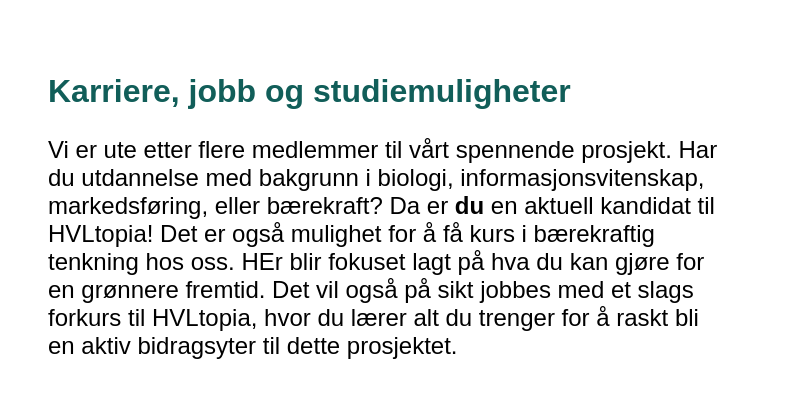
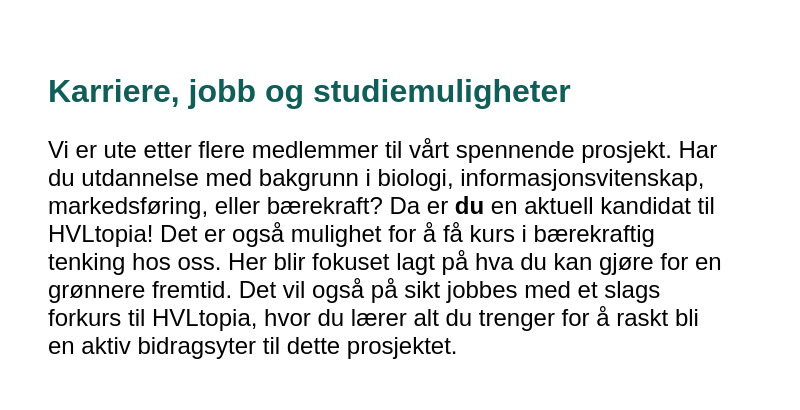
Before and after one commit to TrueBenja/HVLtopia, a plain HTML site: page index.html in a window 1280 px wide. Shown: the part 802-1212 px from the top of the page, 0-800 px from the left. Drawn offline with Linux system fonts and the light colour scheme; grey boxes are pictures that could not be loaded.

Commit message:
Rettskriving

```diff
--- a/index.html
+++ b/index.html
@@ -47,7 +47,7 @@
                     <h1 class="title">Karriere, jobb og studiemuligheter</h1>
                     <p class="text-beskrivelse">
                         Vi er ute etter flere medlemmer til vårt spennende prosjekt. Har du utdannelse med bakgrunn i biologi, informasjonsvitenskap, markedsføring, eller bærekraft? Da er <strong>du</strong> en aktuell kandidat til HVLtopia!
-                        Det er også mulighet for å få kurs i bærekraftig tenkning hos oss. HEr blir fokuset lagt på hva du kan gjøre for en grønnere fremtid. Det vil også på sikt jobbes med et slags forkurs til HVLtopia, hvor du lærer alt du trenger for å raskt bli en aktiv bidragsyter til dette prosjektet.
+                        Det er også mulighet for å få kurs i bærekraftig tenking hos oss. Her blir fokuset lagt på hva du kan gjøre for en grønnere fremtid. Det vil også på sikt jobbes med et slags forkurs til HVLtopia, hvor du lærer alt du trenger for å raskt bli en aktiv bidragsyter til dette prosjektet.
                     </p>
                 </div>
                 <div>
```
